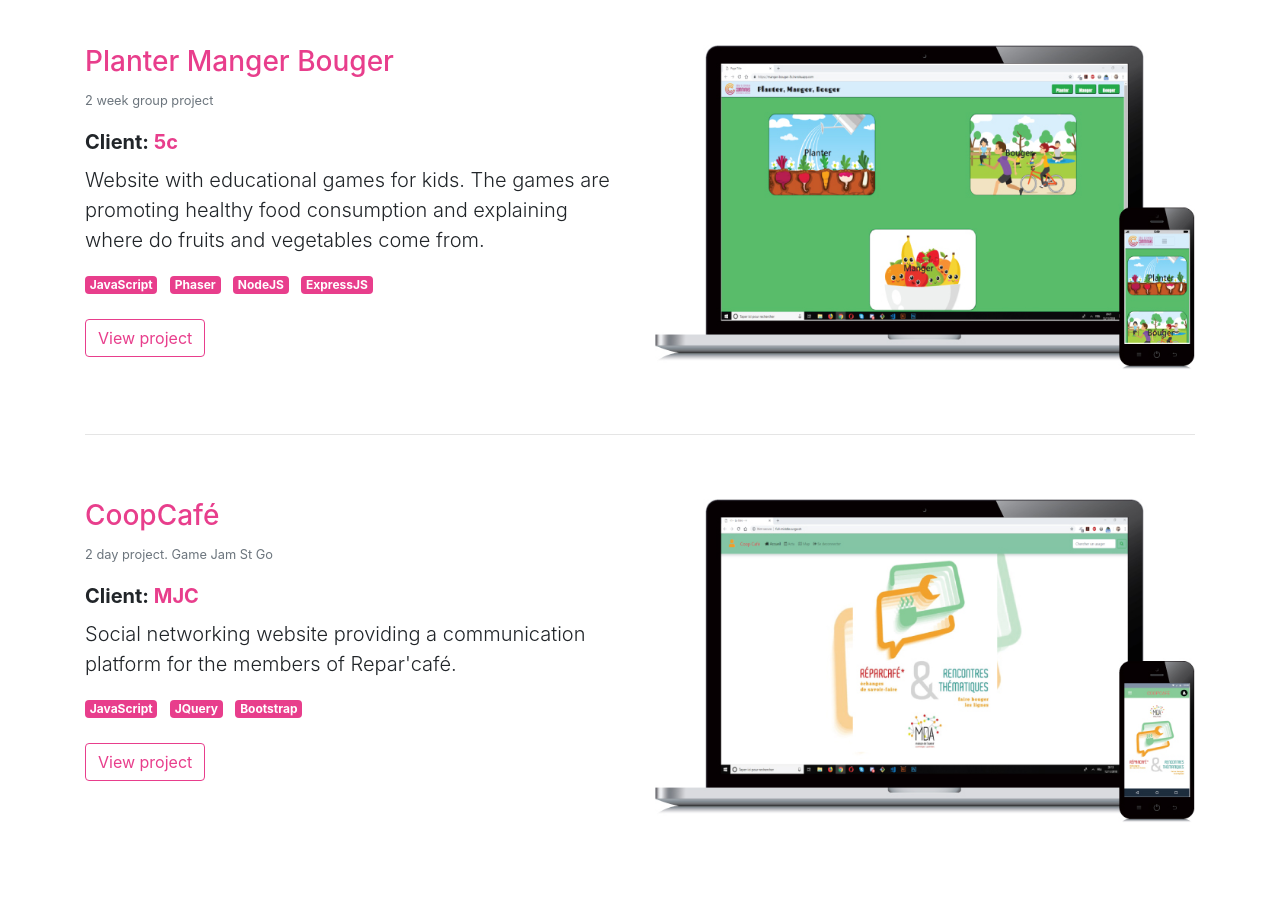
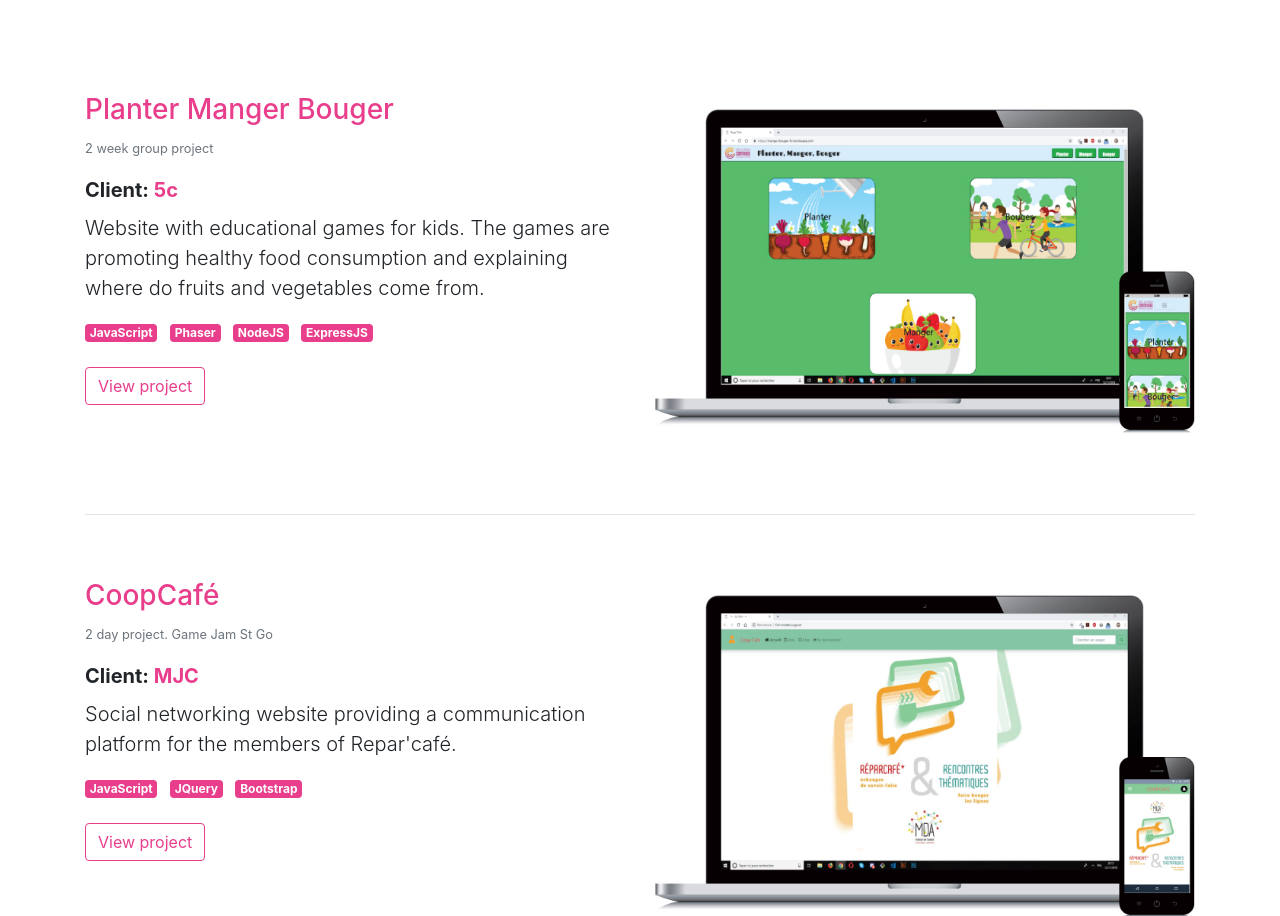
Before and after one commit to RashidMall/portfolio-v1, a website: page src/index.html in a window 1280 px wide. Shown: the part 1884-2800 px from the top of the page. Drawn offline with Linux system fonts and the light colour scheme.

Commit message:
Minor fix

```diff
--- a/src/index.html
+++ b/src/index.html
@@ -207,7 +207,7 @@
     </section>
 
     <!-- Projects -->
-    <section class="my-5" id="projects">
+    <section class="py-5 my-5" id="projects">
         <div class="container">
             <div class="row text-center">
                 <div class="info-header mb-5">
@@ -241,7 +241,7 @@
                     </div>
                     <a href="https://manger-bouger-5c.herokuapp.com/" class="btn btn-outline-primary">View project</a>
                 </div>
-                <div class="col-md-6">
+                <div class="col-md-6 my-3">
                     <img src="./img/pmb_project.jpg" alt="Planter Manger Bouger responsive">
                 </div>
             </div>
@@ -265,7 +265,7 @@
                     </div>
                     <a href="https://gamejam.simplon.co/cafe-coop/" class="btn btn-outline-primary">View project</a>
                 </div>
-                <div class="col-md-6">
+                <div class="col-md-6 my-3">
                     <img src="./img/coopcafe_project.jpg" alt="CoopCafe responsive">
                 </div>
             </div>
--- a/src/scss/style.scss
+++ b/src/scss/style.scss
@@ -1,5 +1,6 @@
 $primary: #ff0099;
 $primary-overlay: linear-gradient(to right, rgba(255, 0, 153, 0.8), rgba(73, 50, 64, 0.8));
+$break-small: 320px;
 
 body {
     margin-top: 108px;
@@ -36,6 +37,11 @@ h1 {
         left: 0;
         width: 100%;
         height: 100%;
+    }
+
+    @media screen and (min-width: $break-small) {
+        font-size: 5px;
+        color: red;
     }
 }
 
```
Also changed, not shown: src/css/style.css.
